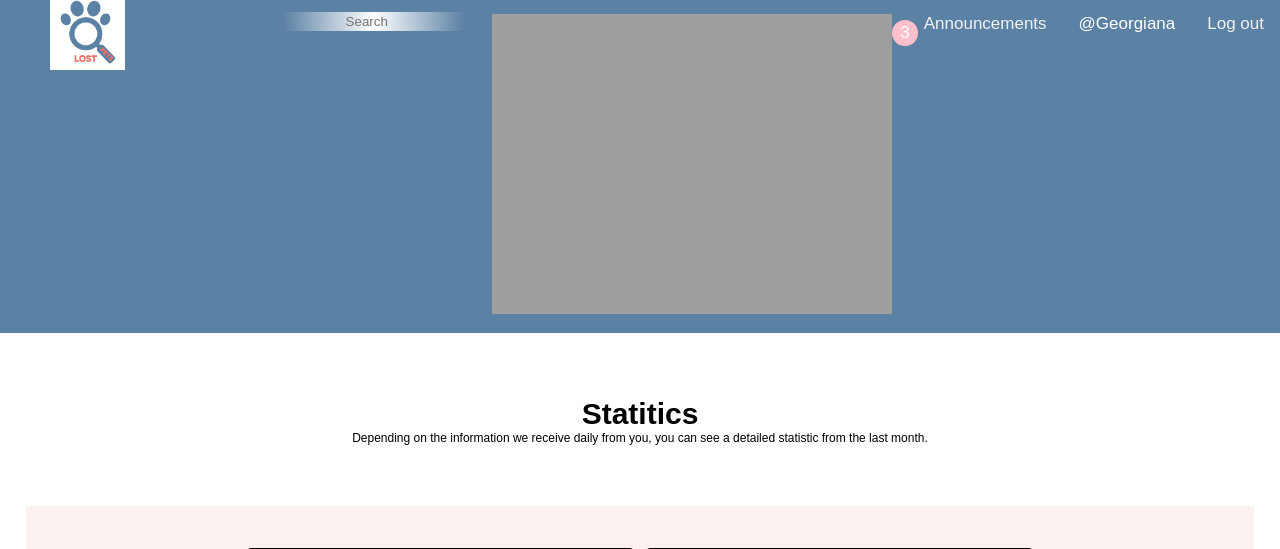
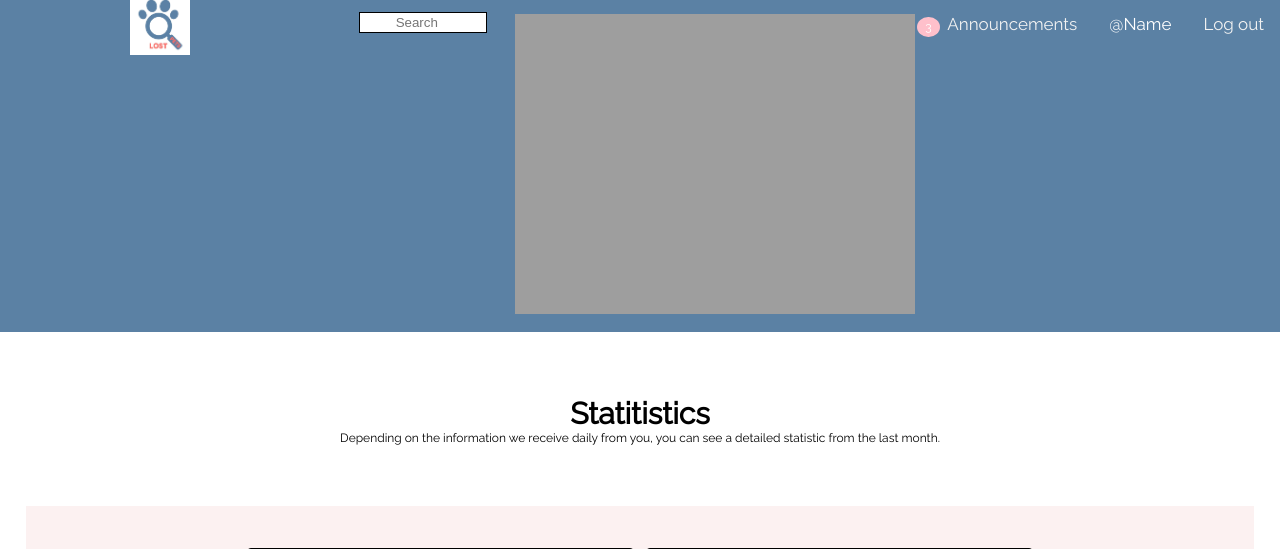
Before and after one commit to smara26/LostPets, a PHP site: page /statics.html in a window 1280 px wide. Shown: the top 549 px of the page. Run offline with PHP 8.4, Linux system fonts and the light colour scheme; grey boxes are pictures that could not be loaded.

Commit message:
fixed meniu bar

```diff
--- a/statics.css
+++ b/statics.css
@@ -15,12 +15,11 @@ html,body {
   text-rendering: optimizeLegibility;
   overflow-x: hidden;
 }
-
 .logo {
-  height: 75px;
+  height: 3em;
   width: auto;
   float: left;
-  margin: -5px 0px 0px 50px;
+  margin: -5px 0px 0px 3em;
 }
 
  #statitics{
@@ -51,15 +50,16 @@ html,body {
 
 }
 
-@media screen and (min-width: 300px) and (max-width: 800px) {
+@media screen and (min-width: 300px) and (max-width: 700px) {
   #statitics .stat {
     width: 49%;
     margin-right: 2%;
   }
 
   img.logo{
-    height: 75px;
-    margin:0px 0px 0px 20px;
+    height: 1.2em;
+    width: auto;
+    margin: 0px 0px 0px 0.5em;
   }
   .stat .text{
     flex:1 2 auto;
@@ -124,11 +124,10 @@ html,body {
     content:url("https://img.icons8.com/small/15/000000/downloads.png");
   }
 
-
-
   .topnav {
    overflow: hidden;
     background-color: #5b81a4;
+    width: 100%;
   }
 
   .topnav a {
@@ -197,7 +196,7 @@ html,body {
     display: block;
   }
 
-@media screen and (max-width: 600px) {
+  @media screen and (min-width: 300px) and (max-width: 700px) {
     form[action] {
       display: none;
     }
@@ -207,6 +206,27 @@ html,body {
       padding: 2px 2px;
       margin: 0px 0px;
     }
+    .ad:hover{
+      background-color:#e7d6d6;
+      box-shadow: 2px 5px 5px #aa9f9f;
+    }
+    /* img.logo{
+      height: 2em;
+      width:auto;
+      margin:0px 0px 0px 1em;
+    } */
+    .topnav a,.dropdown .dropbtn{
+      float: right;
+      display: block;
+      padding: 2px 2px;
+      margin: 0px 0px;
+    }
+    /* .logo {
+      height: 4ems;
+      width: auto;
+      float: left;
+      margin: -5em 0em 0em 5em;
+    } */
   }
 
   /* @media screen and (max-width: 600px) {
@@ -244,12 +264,13 @@ html,body {
 
   .notification .badge {
     position:absolute;
-  top: 20px;
-  right: -10px;
+    top: 1.4em;
+    right: -0.7em;
     padding: 3px 8px;
     border-radius: 50%;
     background: pink;
     color: white;
+    font-size:12px;
   }
   .notification span:first-child:before{
     content:url("https://img.icons8.com/material-sharp/15/000000/alarm.png")
@@ -257,10 +278,53 @@ html,body {
   form input{
     float:right;
     margin:12px;
-  border:none;
+    border:0.5px solid;
     box-shadow:0px 0px 0px;
     padding:2px;
     text-align:center;
-  background-image:linear-gradient(to left,#5b81a4,white,#5b81a4);
     color:black;
+    width:10%;
   }
+
+  .header-wrap{
+    background-color:#5b81a4;
+    height: 10.6vh;
+    position:sticky;
+    top:0;
+    z-index: 0;
+  }
+  .content-wrap {
+    background-color:#5b81a4;
+    height: 12%;
+    max-width: 1140px;
+    margin: 0 auto;
+  }
+
+  @media screen and (min-width: 300px) and (max-width: 700px) {
+    #manyads .ad {
+      width: 49%;
+      margin-right: 2%;
+    }
+    #manyads .a:nth-of-type(2n) {
+      margin-right: 0;
+    }
+    .ad .list-image img{
+      width:30px;
+      display:inline-block;
+
+    }
+    /* img.logo{
+      height: 1.2em;
+      width: auto;
+      margin: 0px 0px 0px 1em;
+    } */
+    .ad .text{
+      flex:1 2 auto;
+      margin-left:7px;
+      white-space: wrap;
+    }
+    .ad .list-image img{
+      width:50px;
+      display:inline-block;
+    }
+  }
--- a/statics.html
+++ b/statics.html
@@ -1,45 +1,46 @@
 <!DOCTYPE html>
 <html lang="en" dir="ltr">
 <head>
-  <title>LostPets</title>
-  <meta charset="utf-8">
+  <meta charset="UTF-8">
   <meta name="viewport" content="width=device-width, initial-scale=1.0">
   <meta http-equiv="X-UA-Compatible" content="ie=edge">
   <link rel="stylesheet" type="text/css" href="statics.css"/>
+  <link href="https://fonts.googleapis.com/css?family=Raleway" rel="stylesheet">
+  <title>Statitics</title>
+  <link rel="icon" href="logo.jpg" style="width:5px;">
 </head>
-<body>
 <div class="topnav" id="myTopnav">
-  <a href="#home" class="active">Log out</a>
+<a href="../home/Home2/html" class="active">Log out</a>
 <div class="dropdown">
-    <button class="dropbtn">@Georgiana
+  <button class="dropbtn">@Name
     <i class="fa fa-caret-down"></i>
   </button>
   <div class="dropdown-content">
-      <a href="#">My ads</a>
-      <a href="#">Statitics</a>
+    <a href="../home/myads.html">My ads</a>
+    <a href="../home/statics.html">Statitics</a>
   </div>
 </div>
-  <a href="#about">Announcements</a>
+<a href="../home/myads.html">Announcements</a>
 <a href="#" class="notification">
 <span></span>
 <span class="badge">3</span>
 </a>
 <form action="http://google.com" method="GET" >
-    <label for="cheese"></label>
-    <input type="search" name="q" id="cheese" placeholder="Search" maxlength="256">
+  <label for="search"></label>
+  <input type="search" name="s" id="search" placeholder="Search" maxlength="256">
 </form>
 <div class="content-wrap">
       <img src="logo.jpg" alt="logo" class="logo">
  </div>
-
+</div>
 </div>
   <div id="stt">
     <div id="ads-descript">
-      <h2 id="title">Statitics</h2>
+      <h2 id="title">Statitistics</h2>
       <p class="description">Depending on the information we receive daily from you, you can see a detailed statistic from the last month. </p>
 
     </div>
-    <div id="statitics">
+    <ul id="statitics">
       <li class="stat">
           <div class="list-name">
             <h4>Cases of lost animals</h4>
@@ -92,6 +93,7 @@
             <button type="submit" name="html">HTML</button>
           </div>
       </li>
+    </ul>
   </div>
   </body>
   </html>
```
Also changed, not shown: myads.css (+21 -10 lines), myads.html (+10 -8 lines). Lines whose indentation alone changed are shown as unchanged.
